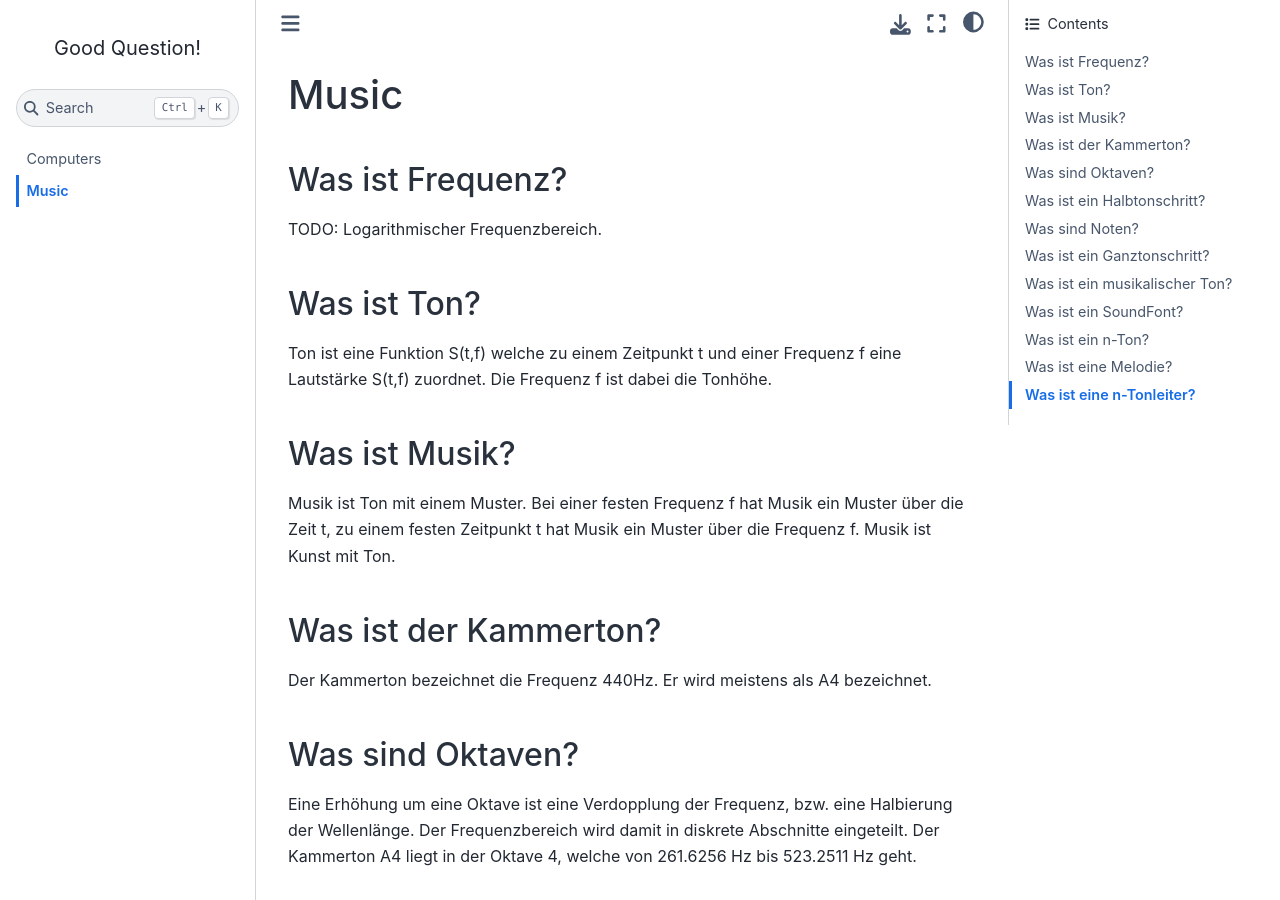
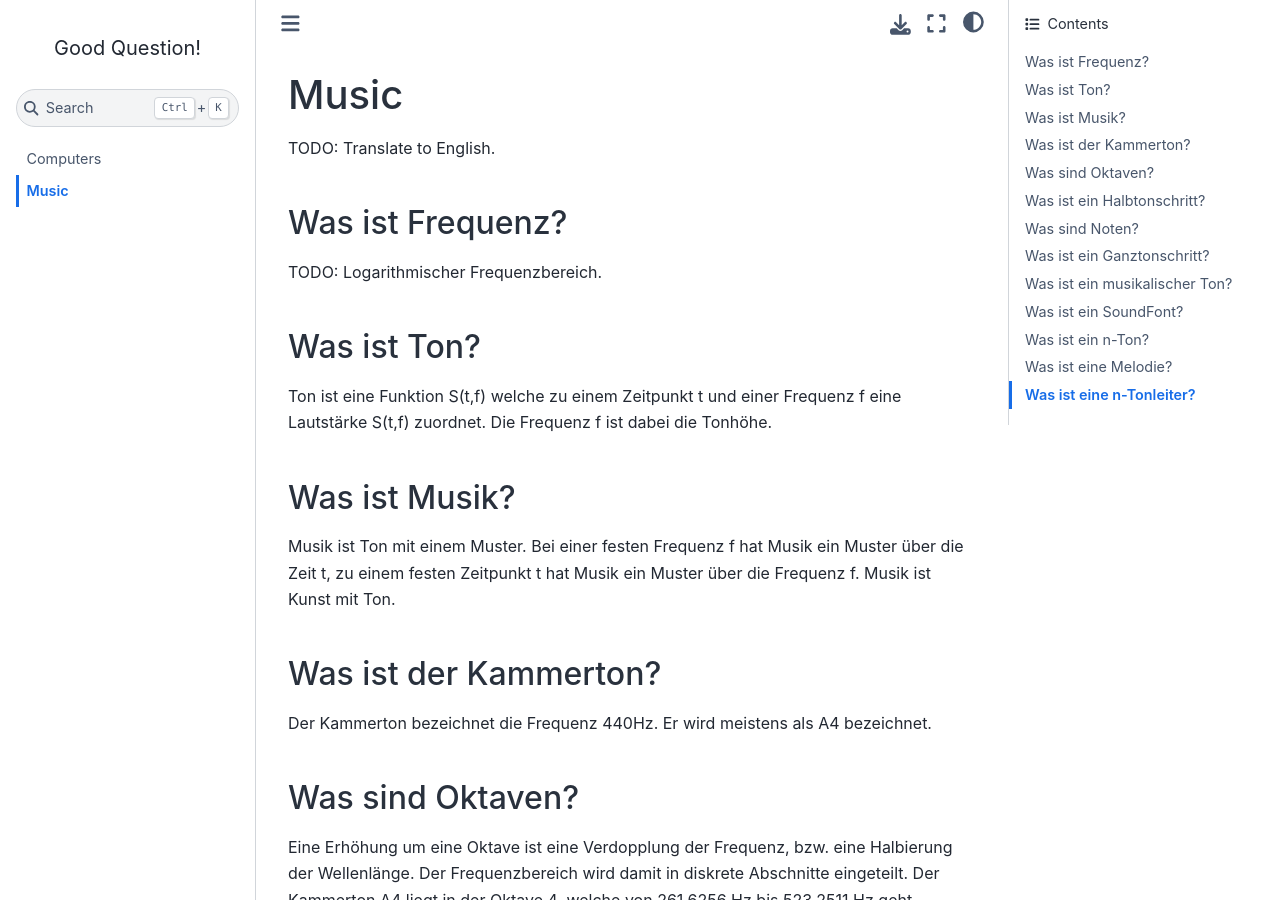
Before and after one commit to DavidHeresy/good-question, a Sphinx documentation site: the page built from source/music/index.rst, in a window 1280 px wide and 900 px high. Built offline with Sphinx 7.4.7 and the Sphinx Book theme 1.1.4, drawn with Linux system fonts in a browser that asks for light colours.

Commit message:
Add TODO.

```diff
--- a/source/music/index.rst
+++ b/source/music/index.rst
@@ -1,5 +1,8 @@
 Music
 =====
+
+TODO: Translate to English.
+
 
 Was ist Frequenz?
 -----------------
```
